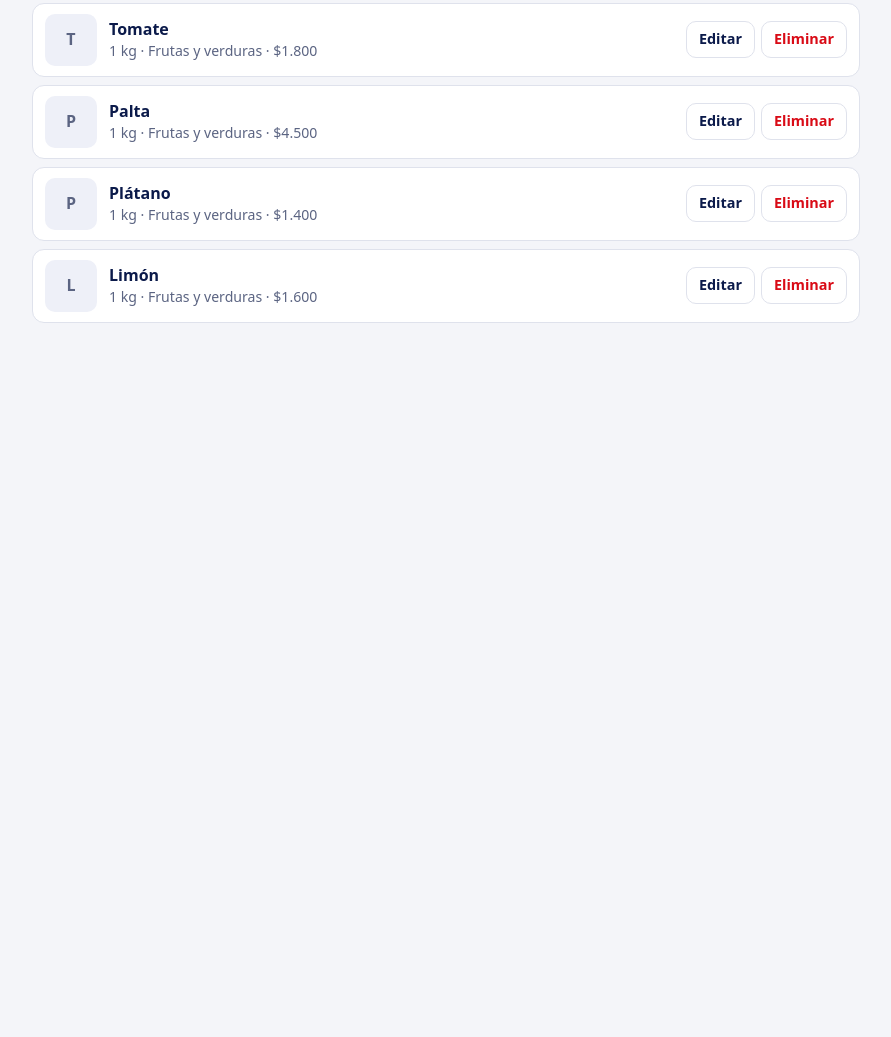
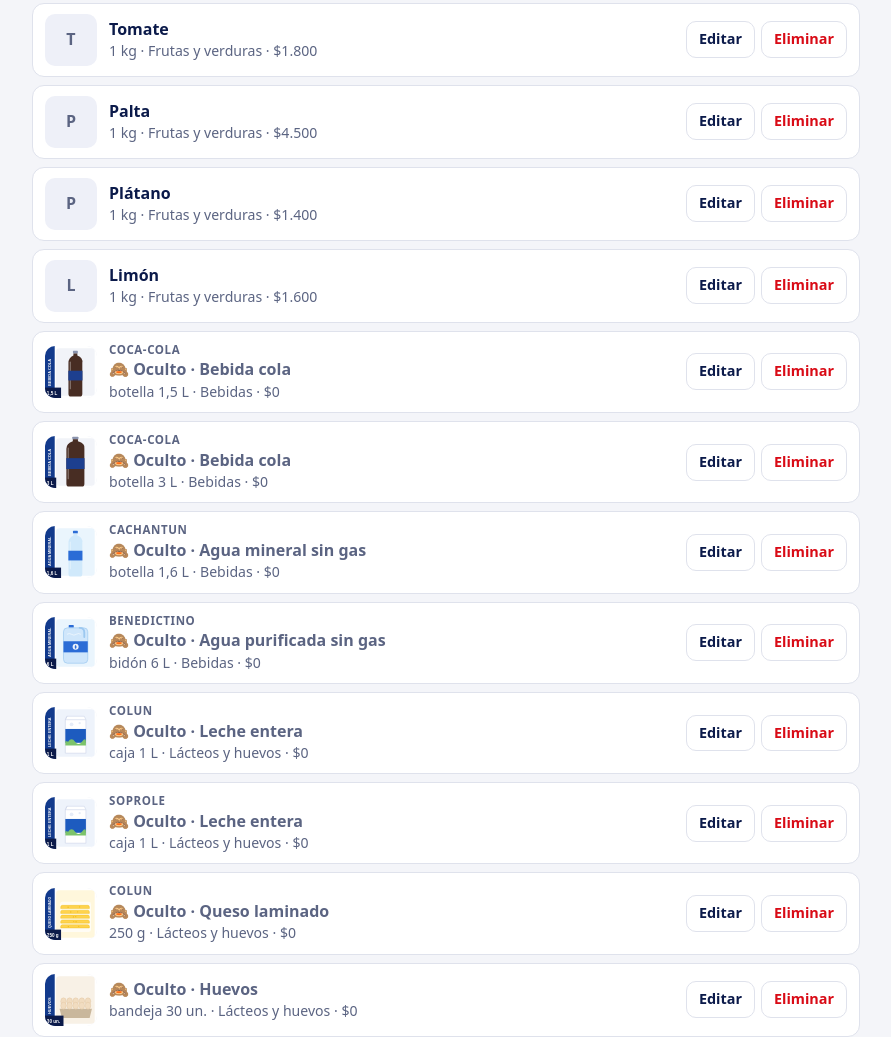
Before and after one commit to amariop2685/quickmart, a plain HTML site: page admin/index.html in a window 1280 px wide. Shown: the part 1763-2800 px from the top of the page, without its empty margins (194-1085 px from the left). Before the commit the page ends 2086 px from the top, so only its background shows below. Drawn offline with Linux system fonts and the light colour scheme.

Commit message:
Agrega 18 productos con marca (ocultos hasta tener precio) y la opción Mostrar en la tienda
Co-Authored-By: Claude Opus 5.5 <noreply@anthropic.com>

```diff
--- a/admin/index.html
+++ b/admin/index.html
@@ -321,6 +321,8 @@
 <dialog id="dlgProducto">
   <h2 id="tituloProducto">Producto</h2>
   <form class="ficha" id="formProducto" novalidate>
+    <label style="display:flex;gap:10px;align-items:center"><input type="checkbox" id="pVisible" style="width:22px;height:22px">
+      Mostrar en la tienda <small>Desmárcalo para ocultarlo sin borrarlo (por ejemplo, si aún no tiene precio).</small></label>
     <div class="dos">
       <label>Nombre <input id="pNombre" required></label>
       <label>Marca <small>Opcional</small><input id="pMarca"></label>
@@ -744,7 +746,8 @@ function pintarProductos() {
     const fila = crear("div", "item");
     const d = crear("div", "datos");
     if (p.marca) d.append(crear("div", "marca", p.marca));
-    d.append(crear("div", "nombre", p.nombre),
+    if (p.oculto) fila.classList.add("apagado");
+    d.append(crear("div", "nombre", (p.oculto ? "🙈 Oculto · " : "") + p.nombre),
              crear("div", "detalle", [p.formato, p.cat, pesos(p.precio) + (p.unidad ? " / " + p.unidad + ", de a " + textoPaso(p.unidad, Number(p.paso) || 1) : "")].filter(Boolean).join(" · ")));
     if (conStock(p)) {
       const st = crear("div", "stock" + (p.stock <= 0 ? " cero" : porReponer(p) ? " bajo" : ""));
@@ -777,6 +780,7 @@ function abrirProducto(p) {
   fotoActual = p && p.imagen ? p.imagen : "";
   $("tituloProducto").textContent = p ? "Editar producto" : "Agregar producto";
   $("pNombre").value = p ? p.nombre || "" : "";
+  $("pVisible").checked = !(p && p.oculto);
   $("pMarca").value = p ? p.marca || "" : "";
   $("pFormato").value = p ? p.formato || "" : "";
   $("pPrecio").value = p ? p.precio : "";
@@ -865,6 +869,7 @@ $("formProducto").addEventListener("submit", async (e) => {
   let error = "";
   if (!nombre) error = "Escribe el nombre del producto.";
   else if ($("pPrecio").value === "" || !Number.isFinite(precio) || precio < 0) error = "Escribe un precio válido.";
+  if (!error && $("pVisible").checked && !(precio > 0)) error = "Escribe el precio antes de mostrarlo en la tienda (o desmarca “Mostrar en la tienda”).";
   if (!error && !PAGOS_FICHA.some(([, casilla]) => $(casilla).checked)) error = "Marca al menos una forma de pago para este producto.";
   const antes = Math.round(Number($("pAntes").value) || 0);
   if (!error && antes && antes <= precio) error = "El precio normal debe ser mayor que el precio de venta. Déjalo vacío si no hay rebaja.";
@@ -891,6 +896,7 @@ $("formProducto").addEventListener("submit", async (e) => {
   p.nombre = nombre;
   p.formato = $("pFormato").value.trim();
   p.precio = Math.round(precio);
+  if ($("pVisible").checked) delete p.oculto; else p.oculto = true;
   p.cat = $("pCat").value.trim() || "Otros";
   if (antes > precio) p.antes = antes; else delete p.antes;
   // formas de pago: se guarda la lista solo si se desmarcó alguna, y los precios especiales que se escribieron
--- a/catalogo.json
+++ b/catalogo.json
@@ -185,6 +185,185 @@
       "formato": "1 kg",
       "precio": 1600,
       "cat": "Frutas y verduras"
+    },
+    {
+      "id": "m01",
+      "nombre": "Bebida cola",
+      "formato": "botella 1,5 L",
+      "precio": 0,
+      "cat": "Bebidas",
+      "imagen": "img/bebida-cola-1-5l.svg",
+      "oculto": true,
+      "marca": "Coca-Cola"
+    },
+    {
+      "id": "m02",
+      "nombre": "Bebida cola",
+      "formato": "botella 3 L",
+      "precio": 0,
+      "cat": "Bebidas",
+      "imagen": "img/bebida-cola-3l.svg",
+      "oculto": true,
+      "marca": "Coca-Cola"
+    },
+    {
+      "id": "m03",
+      "nombre": "Agua mineral sin gas",
+      "formato": "botella 1,6 L",
+      "precio": 0,
+      "cat": "Bebidas",
+      "imagen": "img/agua-mineral-1-6l.svg",
+      "oculto": true,
+      "marca": "Cachantun"
+    },
+    {
+      "id": "m04",
+      "nombre": "Agua purificada sin gas",
+      "formato": "bidón 6 L",
+      "precio": 0,
+      "cat": "Bebidas",
+      "imagen": "img/agua-mineral-bidon-6l.svg",
+      "oculto": true,
+      "marca": "Benedictino"
+    },
+    {
+      "id": "m05",
+      "nombre": "Leche entera",
+      "formato": "caja 1 L",
+      "precio": 0,
+      "cat": "Lácteos y huevos",
+      "imagen": "img/leche-entera-1l.svg",
+      "oculto": true,
+      "marca": "Colun"
+    },
+    {
+      "id": "m06",
+      "nombre": "Leche entera",
+      "formato": "caja 1 L",
+      "precio": 0,
+      "cat": "Lácteos y huevos",
+      "imagen": "img/leche-entera-1l.svg",
+      "oculto": true,
+      "marca": "Soprole"
+    },
+    {
+      "id": "m07",
+      "nombre": "Queso laminado",
+      "formato": "250 g",
+      "precio": 0,
+      "cat": "Lácteos y huevos",
+      "imagen": "img/queso-laminado-250g.svg",
+      "oculto": true,
+      "marca": "Colun"
+    },
+    {
+      "id": "m08",
+      "nombre": "Huevos",
+      "formato": "bandeja 30 un.",
+      "precio": 0,
+      "cat": "Lácteos y huevos",
+      "imagen": "img/huevos-30.svg",
+      "oculto": true
+    },
+    {
+      "id": "m09",
+      "nombre": "Jamón laminado",
+      "formato": "250 g",
+      "precio": 0,
+      "cat": "Fiambrería",
+      "imagen": "img/jamon-laminado-250g.svg",
+      "oculto": true,
+      "marca": "San Jorge"
+    },
+    {
+      "id": "m10",
+      "nombre": "Jamón laminado",
+      "formato": "250 g",
+      "precio": 0,
+      "cat": "Fiambrería",
+      "imagen": "img/jamon-laminado-250g.svg",
+      "oculto": true,
+      "marca": "PF"
+    },
+    {
+      "id": "m11",
+      "nombre": "Aceite vegetal",
+      "formato": "botella 1 L",
+      "precio": 0,
+      "cat": "Despensa",
+      "imagen": "img/aceite-vegetal-1l.svg",
+      "oculto": true,
+      "marca": "Belmont"
+    },
+    {
+      "id": "m12",
+      "nombre": "Aceite vegetal",
+      "formato": "botella 1 L",
+      "precio": 0,
+      "cat": "Despensa",
+      "imagen": "img/aceite-vegetal-1l.svg",
+      "oculto": true,
+      "marca": "Chef"
+    },
+    {
+      "id": "m13",
+      "nombre": "Arroz grado 2",
+      "formato": "1 kg",
+      "precio": 0,
+      "cat": "Despensa",
+      "imagen": "img/arroz-1kg.svg",
+      "oculto": true,
+      "marca": "Tucapel"
+    },
+    {
+      "id": "m14",
+      "nombre": "Arroz grado 2",
+      "formato": "1 kg",
+      "precio": 0,
+      "cat": "Despensa",
+      "imagen": "img/arroz-1kg.svg",
+      "oculto": true,
+      "marca": "Miraflores"
+    },
+    {
+      "id": "m15",
+      "nombre": "Spaghetti N° 5",
+      "formato": "400 g",
+      "precio": 0,
+      "cat": "Despensa",
+      "imagen": "img/fideos-spaghetti-400g.svg",
+      "oculto": true,
+      "marca": "Carozzi"
+    },
+    {
+      "id": "m16",
+      "nombre": "Spaghetti N° 5",
+      "formato": "400 g",
+      "precio": 0,
+      "cat": "Despensa",
+      "imagen": "img/fideos-spaghetti-400g.svg",
+      "oculto": true,
+      "marca": "Lucchetti"
+    },
+    {
+      "id": "m17",
+      "nombre": "Papel higiénico doble hoja",
+      "formato": "pack 12 rollos",
+      "precio": 0,
+      "cat": "Aseo",
+      "imagen": "img/papel-higienico-12.svg",
+      "oculto": true,
+      "marca": "Elite"
+    },
+    {
+      "id": "m18",
+      "nombre": "Papel higiénico",
+      "formato": "pack 4 rollos",
+      "precio": 0,
+      "cat": "Aseo",
+      "imagen": "img/papel-higienico-4.svg",
+      "oculto": true,
+      "marca": "Confort"
     }
   ],
   "servicios": [
```
Also changed, not shown: index.html (+2 -1 lines), img/aceite-vegetal-1l.svg (added), img/agua-mineral-1-6l.svg (added), img/agua-mineral-bidon-6l.svg (added), img/arroz-1kg.svg (added), img/bebida-cola-1-5l.svg (added), img/bebida-cola-3l.svg (added), img/fideos-spaghetti-400g.svg (added), img/huevos-30.svg (added), img/jamon-laminado-250g.svg (added), img/leche-entera-1l.svg (added), img/papel-higienico-12.svg (added), img/papel-higienico-4.svg (added), img/queso-laminado-250g.svg (added).
